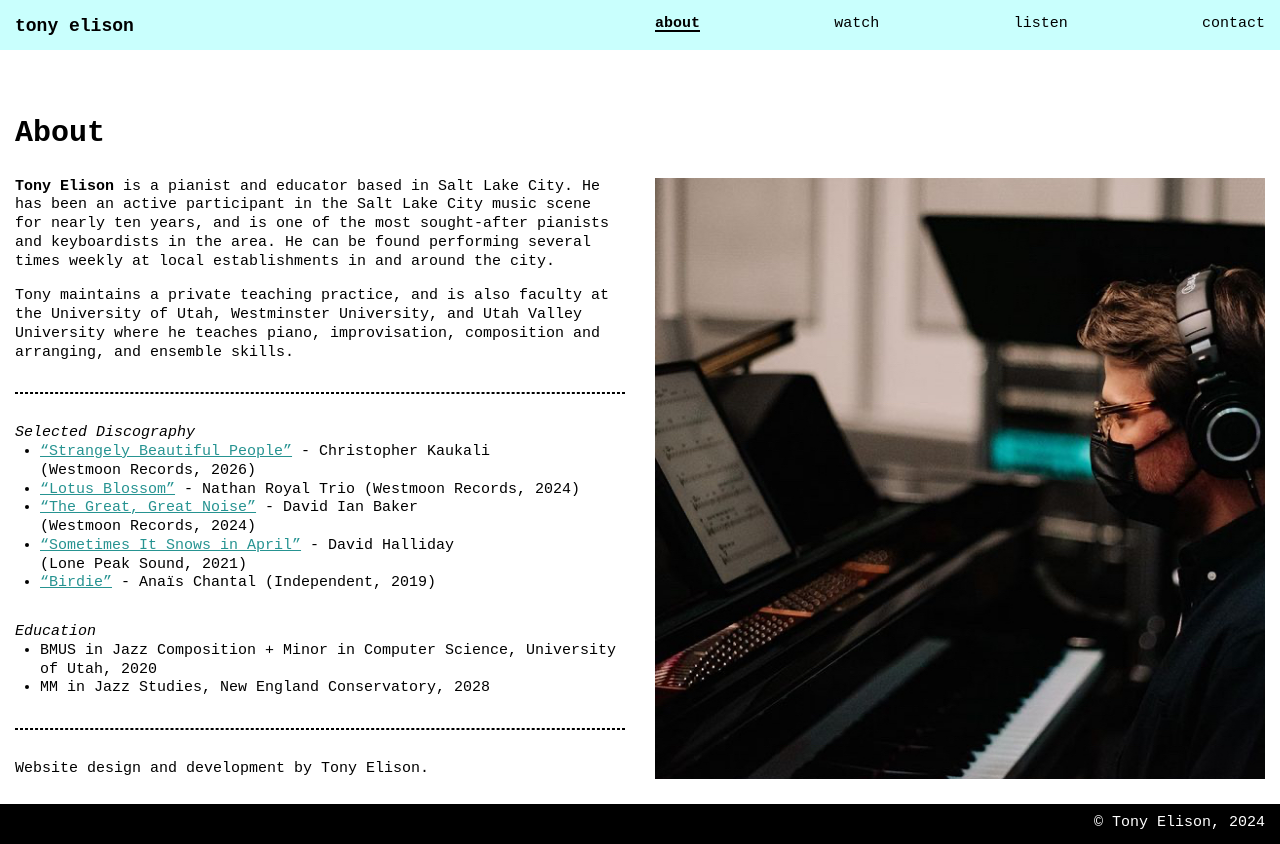
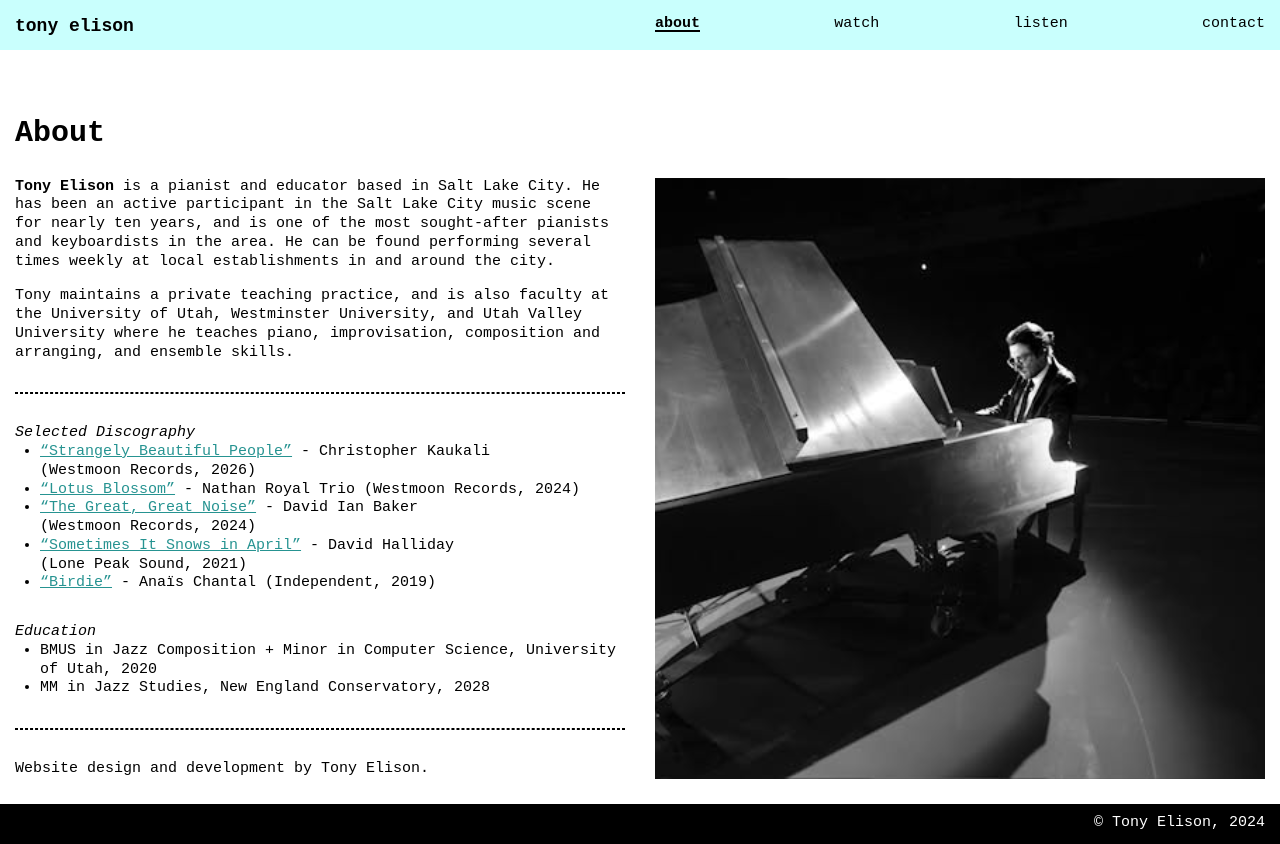
Before and after one commit to tonyelison/music, a Nuxt app: page / in a window 1280 px wide. Built offline with nearby package versions, Linux system fonts and the light colour scheme.

Commit message:
Use newer photo for about page

```diff
--- a/assets/stylesheets/main.css
+++ b/assets/stylesheets/main.css
@@ -76,9 +76,9 @@ ul {
 }
 
 .img-container {
-  background-image: url(/public/funk-studios.jpeg);
+  background-image: url(/public/covey-center-2.JPG);
   background-size: cover;
-  background-position: 100% 25%;
+  background-position: 60%;
   position: relative;
 }
 
--- a/pages/index.vue
+++ b/pages/index.vue
@@ -66,7 +66,7 @@
         <div>Website design and development by Tony Elison.</div>
       </div>
       <div class="img-container">
-        <div class="description">Photo by Lone Peak Sound, 2021.</div>
+        <!-- <div class="description">Photo by Lone Peak Sound, 2021.</div> -->
       </div>
     </div>
   </PageContainer>
```
Also changed, not shown: public/covey-center-2.JPG (added).
